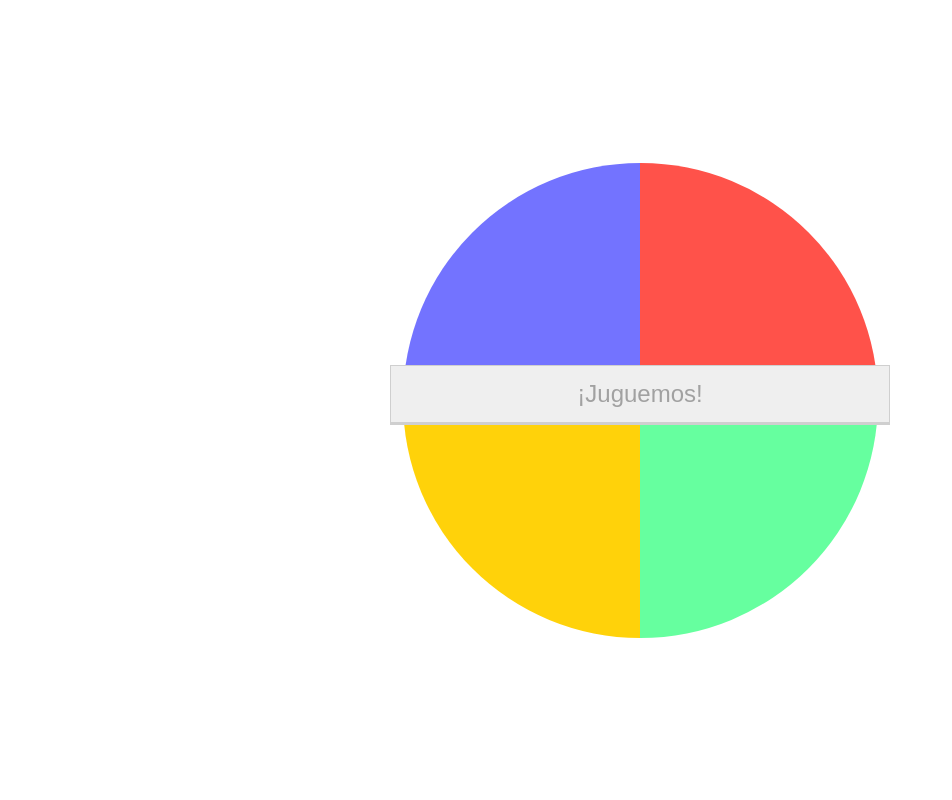
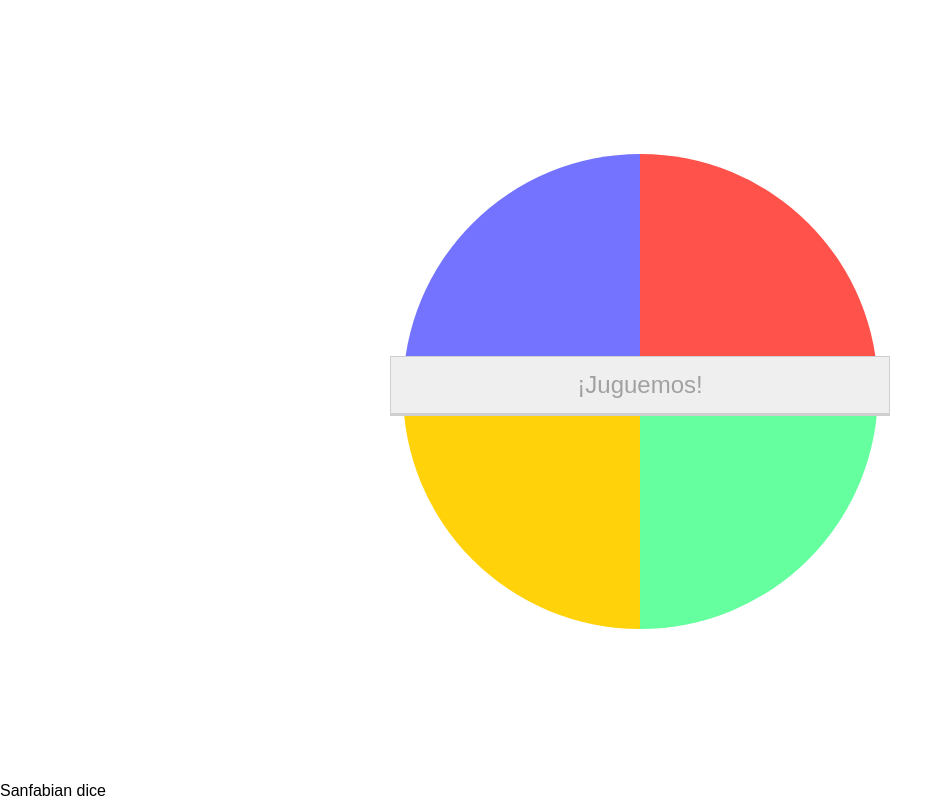
Before and after one commit to SanFabiian/Fabian-Dice, a plain HTML site: page index.html in a window 1280 px wide. Shown: the whole page, without its empty margins (0-952 px from the left). Drawn offline with nearby package versions, Linux system fonts and the light colour scheme.

Commit message:
commit sifrado

```diff
--- a/index.html
+++ b/index.html
@@ -7,6 +7,9 @@
     <link rel ="stylesheet"href="style.css">
 </head>
 <body class="grid-center">
+    <div style="grid-area: 4;">
+        Sanfabian dice
+    </div>
     <main class="grid-center">
         <section id="btnAzul" class="recuadro btnAzul" data-color="btnAzul"></section>
         <section id="btnRojo" class="recuadro btnRojo" data-color="btnRojo"></section>
```
